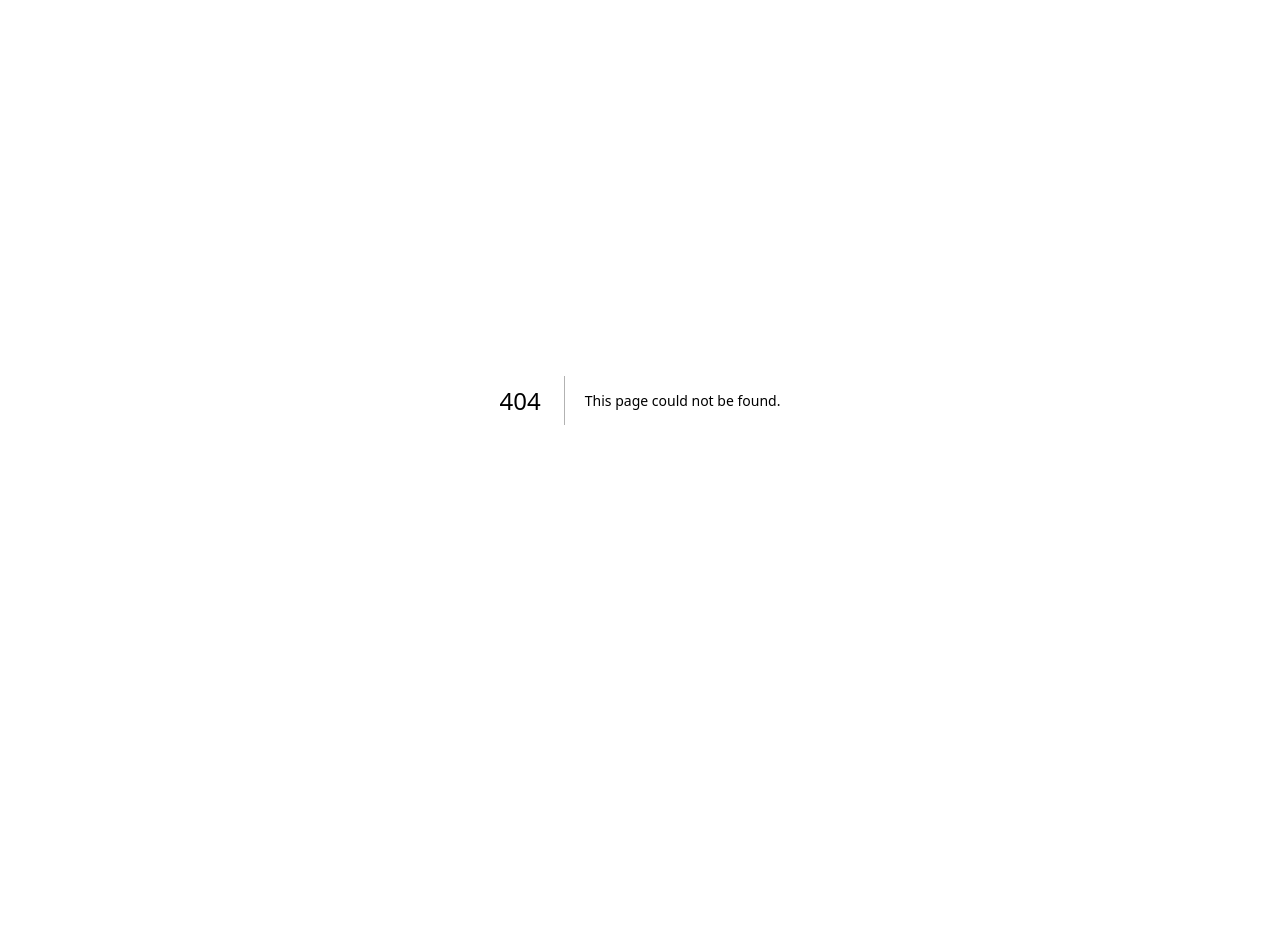
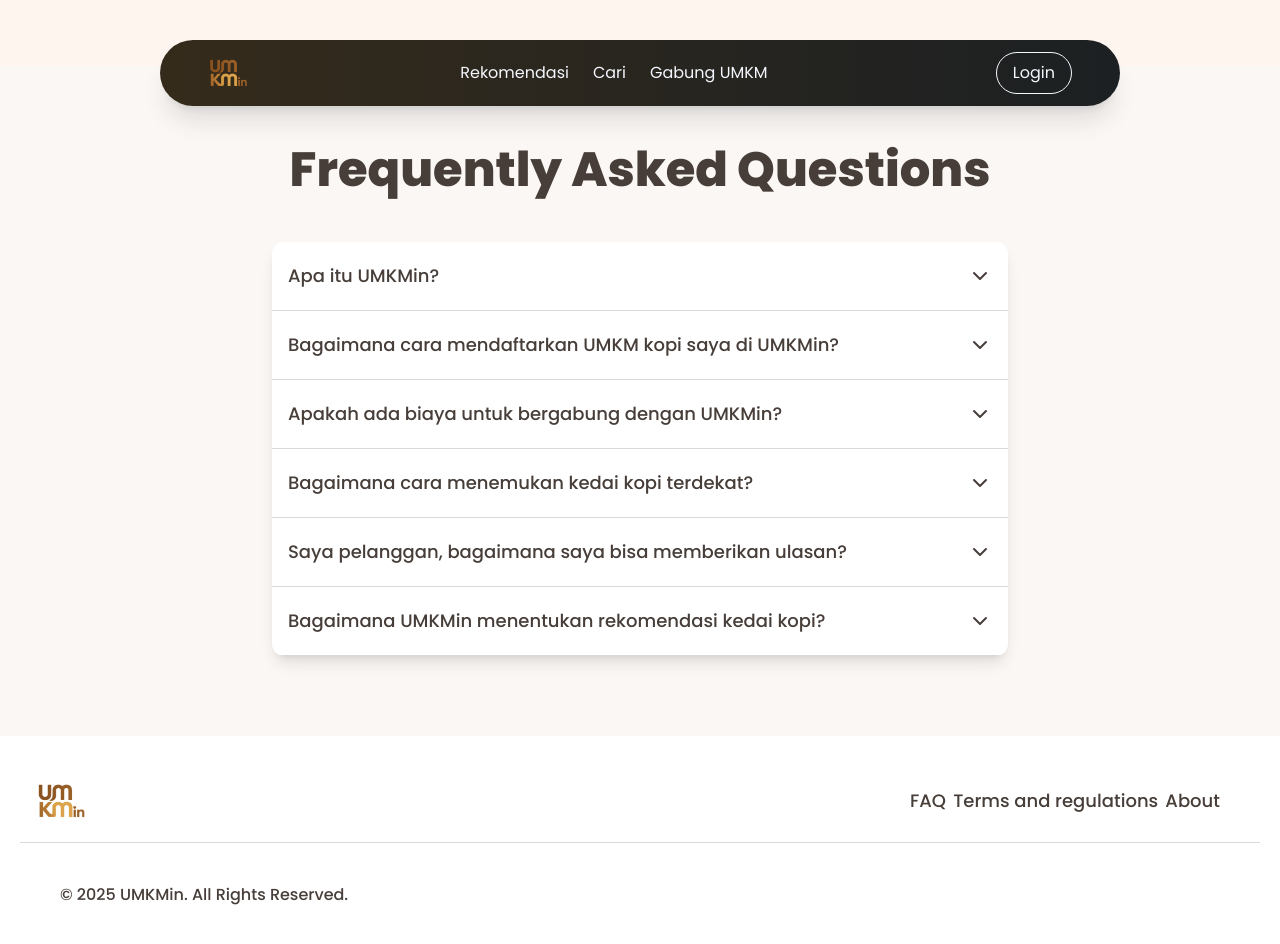
Before and after one commit to Charles03010/indomie-web-kopi, a Next.js app: page /faq in a window 1280 px wide. Before the commit this address had no page. Shown: the top 944 px of the page. Before the commit the page ends 800 px from the top, so only its background shows below. Built offline with nearby package versions, Linux system fonts and the light colour scheme; no server answers.

Commit message:
faq pages

```diff
--- /dev/null
+++ b/app/(home)/faq/page.tsx
@@ -0,0 +1,54 @@
+import Accordion from '@/app/components/accordion';
+
+// Dummy data for the FAQ
+const faqData = [
+  {
+    question: 'Apa itu UMKMin?',
+    answer:
+      'UMKMin adalah sebuah platform digital yang didedikasikan untuk membantu Usaha Mikro, Kecil, dan Menengah (UMKM), khususnya yang bergerak di bidang kopi, untuk berkembang. Kami menyediakan sarana promosi, manajemen usaha, dan jembatan antara pemilik UMKM dengan para penikmat kopi.',
+  },
+  {
+    question: 'Bagaimana cara mendaftarkan UMKM kopi saya di UMKMin?',
+    answer:
+      'Anda dapat mendaftarkan UMKM Anda dengan menekan tombol "Gabung UMKM" atau "Daftar" di halaman utama. Anda akan diminta untuk membuat akun dan mengisi data-data terkait UMKM Anda, seperti nama, deskripsi, alamat, dan foto.',
+  },
+  {
+    question: 'Apakah ada biaya untuk bergabung dengan UMKMin?',
+    answer:
+      'Pendaftaran dasar untuk UMKM di platform UMKMin saat ini gratis. Kami mungkin menawarkan fitur-fitur premium berbayar di masa depan untuk membantu promosi dan manajemen yang lebih lanjut, namun fitur dasar akan tetap dapat diakses.',
+  },
+  {
+    question: 'Bagaimana cara menemukan kedai kopi terdekat?',
+    answer:
+      'Anda dapat menggunakan fitur "Cari" di halaman utama kami. Masukkan lokasi Anda atau nama kedai kopi yang Anda cari, dan sistem kami akan menampilkan rekomendasi kedai kopi terdekat beserta informasi lokasinya.',
+  },
+  {
+    question: 'Saya pelanggan, bagaimana saya bisa memberikan ulasan?',
+    answer:
+      'Anda dapat mengunjungi halaman detail dari kedai kopi yang ingin Anda ulas. Di sana, akan ada bagian "Ulasan" di mana Anda dapat memberikan rating bintang dan menulis komentar mengenai pengalaman Anda.',
+  },
+  {
+    question: 'Bagaimana UMKMin menentukan rekomendasi kedai kopi?',
+    answer:
+      'Rekomendasi kami didasarkan pada berbagai faktor, termasuk popularitas, rating dari pengguna lain, jarak dari lokasi Anda (jika Anda membagikan lokasi), dan keaktifan UMKM tersebut di platform kami.',
+  },
+];
+
+export default function FAQPage() {
+  return (
+    <section className="bg-(--primary-bg) py-20 min-h-[calc(100vh-200px)]">
+      <div className="max-w-3xl mx-auto px-4">
+        <h1 className="text-5xl font-extrabold text-(--head-text) text-center mb-12">
+          Frequently Asked Questions
+        </h1>
+        <div className="bg-white rounded-xl shadow-lg overflow-hidden">
+          {faqData.map((item, index) => (
+            <Accordion key={index} title={item.question}>
+              <p>{item.answer}</p>
+            </Accordion>
+          ))}
+        </div>
+      </div>
+    </section>
+  );
+}
--- /dev/null
+++ b/app/components/accordion.tsx
@@ -0,0 +1,44 @@
+'use client';
+
+import { useState } from 'react';
+import { ChevronDown } from 'lucide-react';
+
+interface AccordionProps {
+  title: string;
+  children: React.ReactNode;
+}
+
+const Accordion: React.FC<AccordionProps> = ({ title, children }) => {
+  const [isOpen, setIsOpen] = useState(false);
+
+  return (
+    <div className="border-b border-(--divider-primary)">
+      <button
+        onClick={() => setIsOpen(!isOpen)}
+        className="flex justify-between items-center w-full py-5 px-4 text-left"
+      >
+        <h3 className="text-lg font-medium text-(--head-text)">{title}</h3>
+        <ChevronDown
+          className={`w-6 h-6 text-(--head-text) transition-transform duration-300 ${
+            isOpen ? 'transform rotate-180' : ''
+          }`}
+        />
+      </button>
+      <div
+        className={`grid overflow-hidden transition-all duration-300 ease-in-out ${
+          isOpen
+            ? 'grid-rows-[1fr] opacity-100'
+            : 'grid-rows-[0fr] opacity-0'
+        }`}
+      >
+        <div className="overflow-hidden">
+          <div className="pb-5 px-4 text-(--head-text) font-light">
+            {children}
+          </div>
+        </div>
+      </div>
+    </div>
+  );
+};
+
+export default Accordion;
--- a/app/components/footer.tsx
+++ b/app/components/footer.tsx
@@ -14,7 +14,7 @@ const Footer = () => {
           />
         </Link>
         <div className="flex mr-10 text-(--head-text) text-lg items-center justify-between w-1/4 font-medium">
-          <Link href="/#faq">FAQ</Link>
+          <Link href="/faq">FAQ</Link>
           <Link href="/#terms">Terms and regulations</Link>
           <Link href="/#about">About</Link>
         </div>
```
